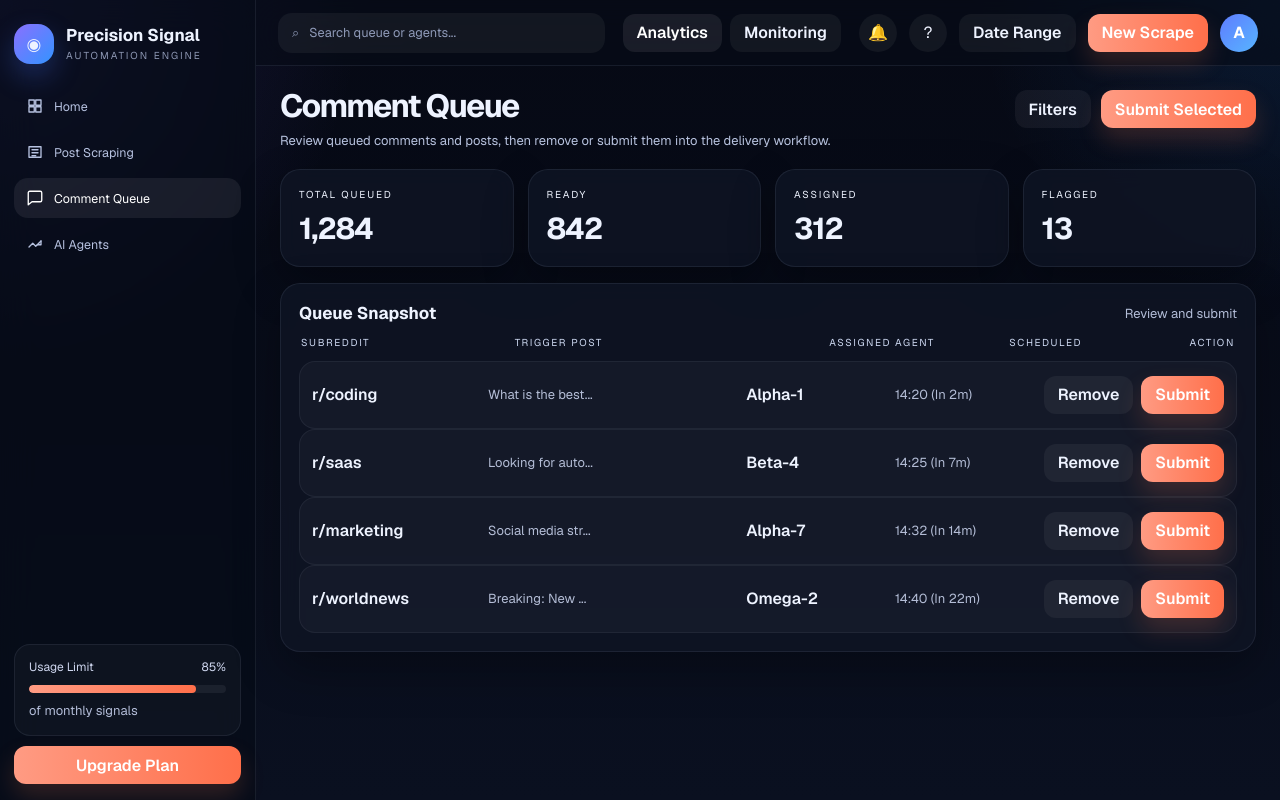
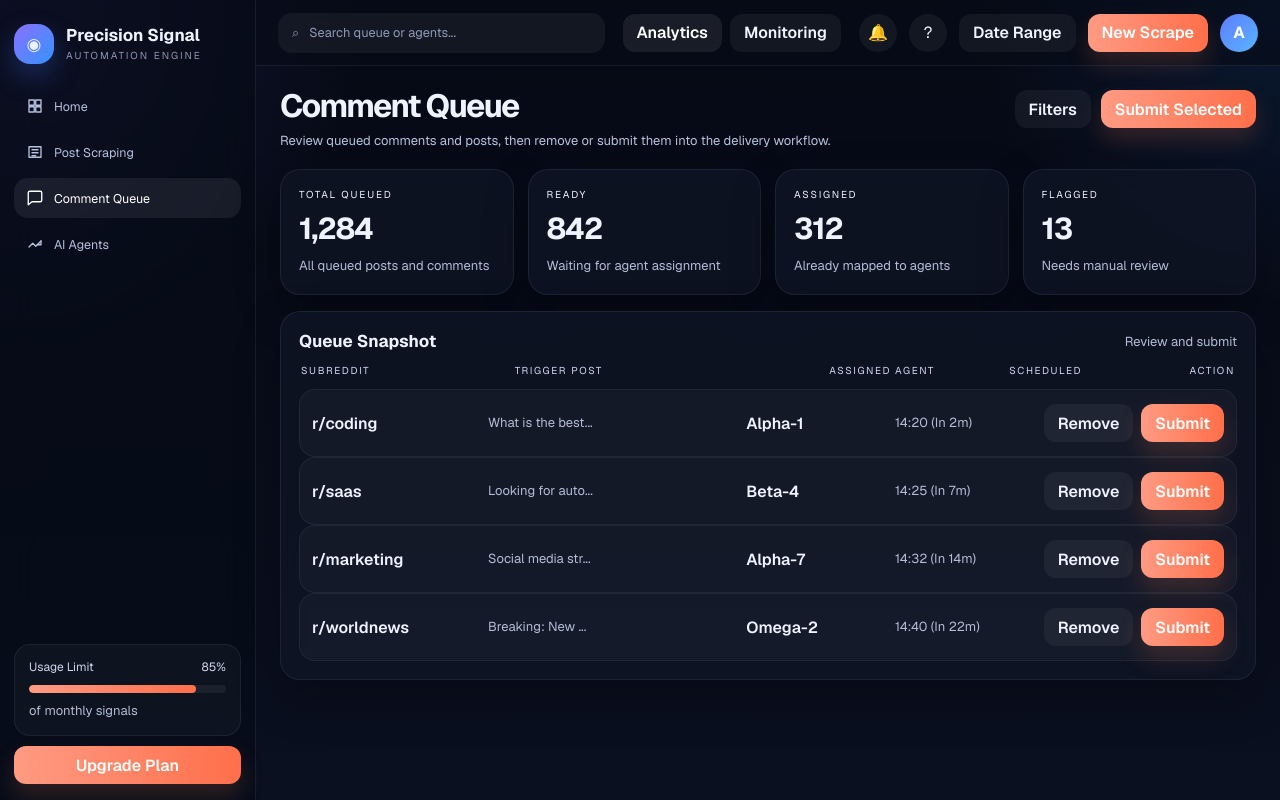
Before and after one commit to Jay-1410/Reddit-Automation, a Next.js app: page /approval-queue in a window 1280 px wide. Built offline with nearby package versions, Linux system fonts and the light colour scheme.

Commit message:
Enhance queue handoff card

```diff
--- a/src/app/approval-queue/page.js
+++ b/src/app/approval-queue/page.js
@@ -14,21 +14,46 @@ function ApprovalQueueContent() {
 
   return (
     <DashboardShell title="Comment Queue" subtitle="Review queued comments and posts, then remove or submit them into the delivery workflow." searchPlaceholder="Search queue or agents..." actions={<><button className={styles.softButton}>Filters</button><button className={styles.actionButton}>Submit Selected</button></>}>
-      <section className={styles.metricGrid}><div className={styles.card}><p className={styles.eyebrow}>Total Queued</p><div className={styles.metricValue}>1,284</div></div><div className={styles.card}><p className={styles.eyebrow}>Ready</p><div className={styles.metricValue}>842</div></div><div className={styles.card}><p className={styles.eyebrow}>Assigned</p><div className={styles.metricValue}>312</div></div><div className={styles.card}><p className={styles.eyebrow}>Flagged</p><div className={styles.metricValue}>13</div></div></section>
+      <section className={styles.metricGrid}>
+        <div className={styles.card}><p className={styles.eyebrow}>Total Queued</p><div className={styles.metricValue}>1,284</div><p className={styles.note}>All queued posts and comments</p></div>
+        <div className={styles.card}><p className={styles.eyebrow}>Ready</p><div className={styles.metricValue}>842</div><p className={styles.note}>Waiting for agent assignment</p></div>
+        <div className={styles.card}><p className={styles.eyebrow}>Assigned</p><div className={styles.metricValue}>312</div><p className={styles.note}>Already mapped to agents</p></div>
+        <div className={styles.card}><p className={styles.eyebrow}>Flagged</p><div className={styles.metricValue}>13</div><p className={styles.note}>Needs manual review</p></div>
+      </section>
 
       {queuedTitle ? (
         <Panel title="Just Added" right={<span className={styles.statusNew}>New</span>}>
           <div className={styles.queuedPreviewCard}>
-            <div className={styles.feedMeta}><span className={styles.tag}>{queuedSubreddit || "r/technology"}</span><span>Queued from Post Scraping</span></div>
+            <div className={styles.feedMeta}>
+              <span className={styles.tag}>{queuedSubreddit || "r/technology"}</span>
+              <span>Queued from Post Scraping</span>
+              <span className={styles.pill}>Assigned Agent: Auto</span>
+              <span className={styles.pill}>Schedule: Pending</span>
+            </div>
             <h4>{queuedTitle}</h4>
             <p className={styles.previewText}>{queuedComment || "Comment queued successfully."}</p>
+            <div className={styles.previewFooter}>
+              <span className={styles.note}>Remove or submit after review</span>
+              <div className={styles.queueActions}>
+                <button className={styles.softButton}>Remove</button>
+                <button className={styles.actionButton}>Submit</button>
+              </div>
+            </div>
           </div>
         </Panel>
       ) : null}
 
       <Panel title="Queue Snapshot" right={<span className={styles.note}>Review and submit</span>}>
         <div className={styles.queueTableHead}><span>Subreddit</span><span>Trigger Post</span><span>Assigned Agent</span><span>Scheduled</span><span>Action</span></div>
-        {queueRows.map((row) => <div key={row[0]} className={styles.queueTableRow}><div className={styles.queueSub}>{row[0]}</div><div className={styles.tableCellMuted}>{row[1]}</div><div className={styles.queueAgent}>{row[2]}</div><div className={styles.tableCellMuted}>{row[3]}</div><div className={styles.queueActions}><button className={styles.softButton}>Remove</button><button className={styles.actionButton}>Submit</button></div></div>)}
+        {queueRows.map((row) => (
+          <div key={row[0]} className={styles.queueTableRow}>
+            <div className={styles.queueSub}>{row[0]}</div>
+            <div className={styles.tableCellMuted}>{row[1]}</div>
+            <div className={styles.queueAgent}>{row[2]}</div>
+            <div className={styles.tableCellMuted}>{row[3]}</div>
+            <div className={styles.queueActions}><button className={styles.softButton}>Remove</button><button className={styles.actionButton}>Submit</button></div>
+          </div>
+        ))}
       </Panel>
     </DashboardShell>
   );
```
